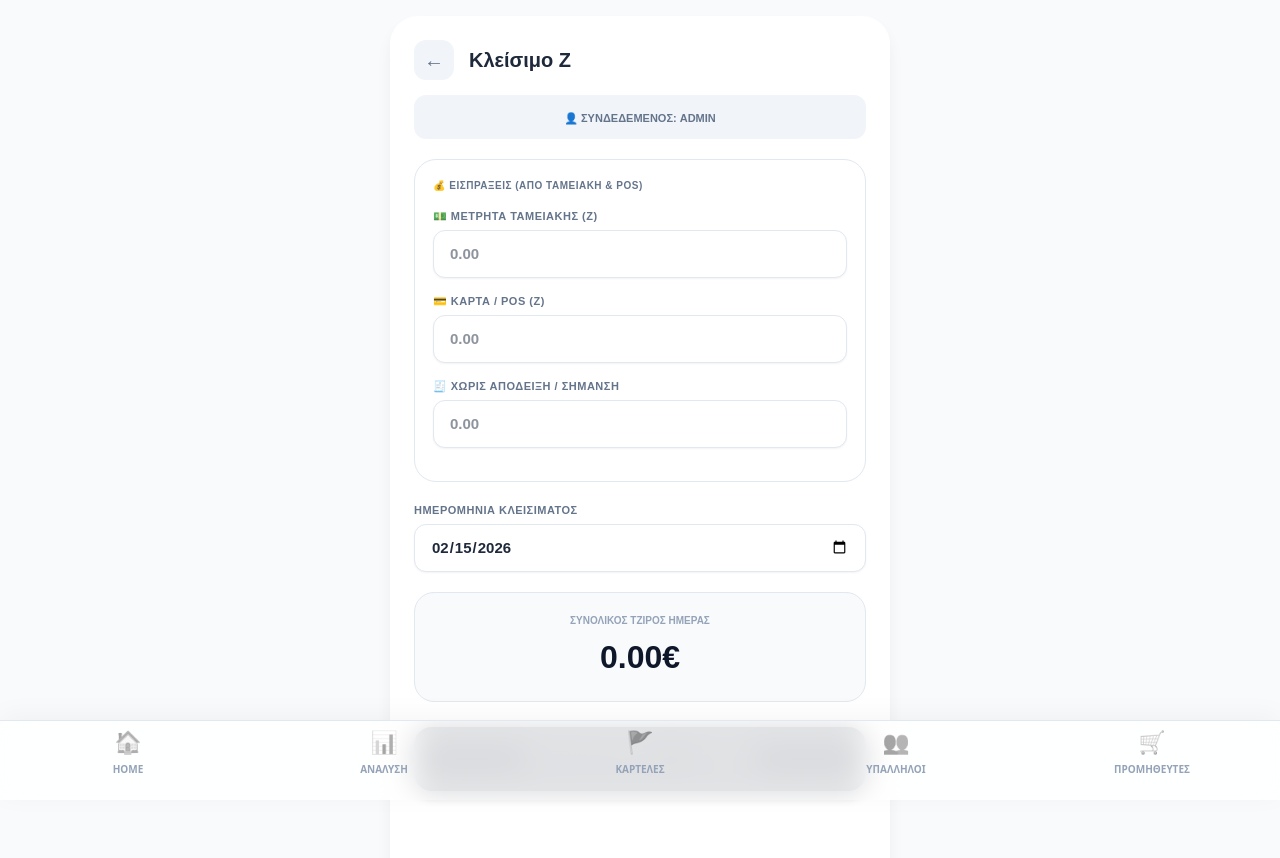
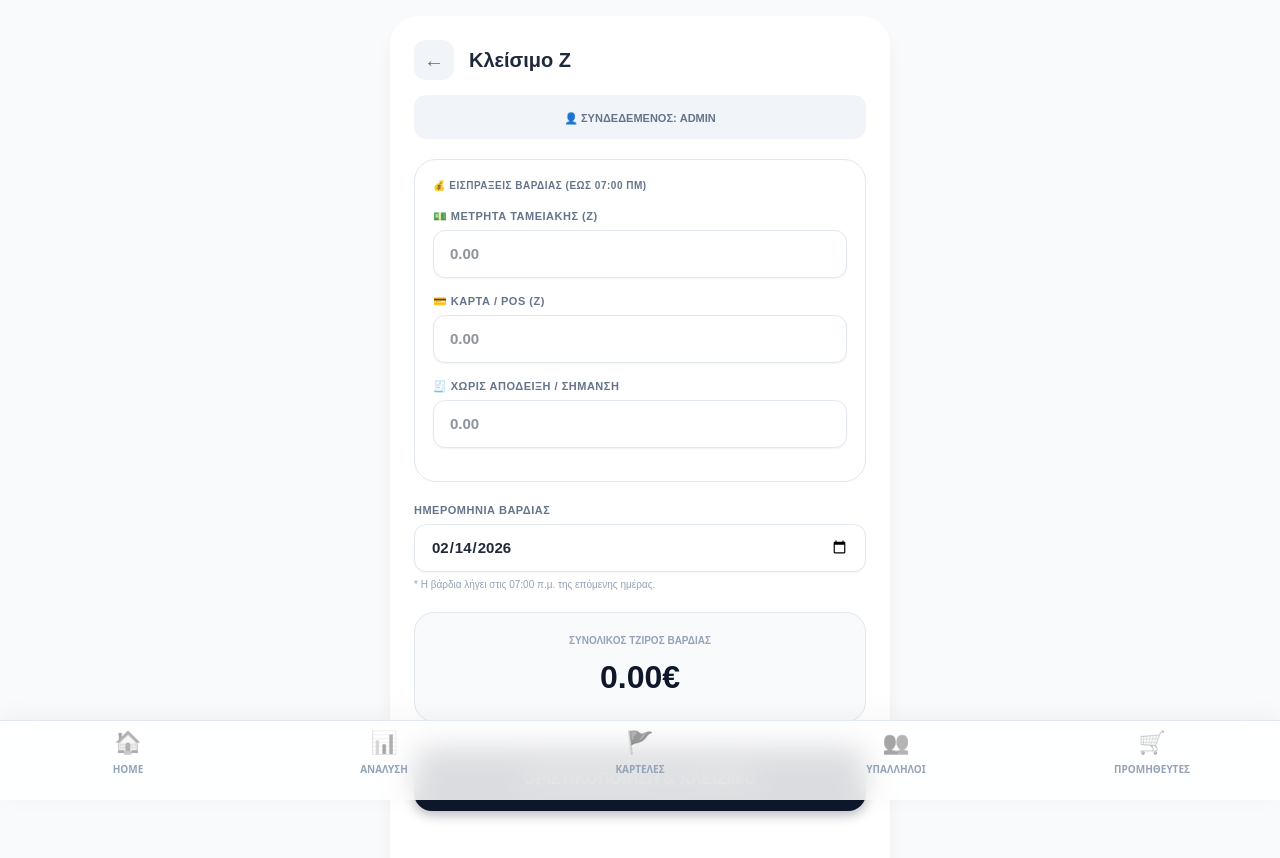
Before and after one commit to tsigris/cosy-management, a Next.js app: page /daily-z in a window 1280 px wide. Shown: the top 858 px of the page. Built offline with nearby package versions, Linux system fonts and the light colour scheme.

Commit message:
Update page.tsx

```diff
--- a/src/app/daily-z/page.tsx
+++ b/src/app/daily-z/page.tsx
@@ -3,13 +3,21 @@ import { useState, useEffect } from 'react'
 import { supabase } from '@/lib/supabase'
 import { useRouter } from 'next/navigation'
 import Link from 'next/link'
+// Εισάγουμε το subHours για τη λογική της ώρας
+import { format, subHours } from 'date-fns'
 
 export default function DailyZPage() {
   const router = useRouter()
   const [cashZ, setCashZ] = useState('')
   const [posZ, setPosZ] = useState('')
   const [noTax, setNoTax] = useState('')
-  const [date, setDate] = useState(new Date().toISOString().split('T')[0])
+
+  // ✅ ΛΟΓΙΚΗ 07:00: Αν είναι πριν τις 7πμ, δείξε την προηγούμενη μέρα ως προεπιλογή
+  const [date, setDate] = useState(() => {
+    const now = new Date()
+    return format(subHours(now, 7), 'yyyy-MM-dd')
+  })
+
   const [loading, setLoading] = useState(false)
   const [username, setUsername] = useState('Admin')
 
@@ -34,6 +42,7 @@ export default function DailyZPage() {
     if (totalSales <= 0) return alert('Παρακαλώ συμπληρώστε τα ποσά της ημέρας.')
     setLoading(true)
 
+    // ✅ Οι εγγραφές παίρνουν το σωστό date για το φιλτράρισμα
     const incomeTransactions = [
       { amount: Number(cashZ), method: 'Μετρητά (Ζ)', notes: 'Ζ ΤΑΜΕΙΑΚΗΣ', type: 'income', date, category: 'Εσοδα Ζ', created_by_name: username },
       { amount: Number(posZ), method: 'Κάρτα', notes: 'Ζ ΤΑΜΕΙΑΚΗΣ (POS)', type: 'income', date, category: 'Εσοδα Ζ', created_by_name: username },
@@ -43,7 +52,7 @@ export default function DailyZPage() {
     const { error } = await supabase.from('transactions').insert(incomeTransactions)
 
     if (!error) {
-      alert(`Το ταμείο έκλεισε επιτυχώς από τον χρήστη: ${username}`)
+      alert(`Το ταμείο έκλεισε επιτυχώς για τη βάρδια ημερομηνίας: ${format(new Date(date), 'dd/MM/yyyy')}`)
       router.push('/')
     } else {
       alert('Σφάλμα κατά την αποθήκευση: ' + error.message)
@@ -68,7 +77,7 @@ export default function DailyZPage() {
 
         {/* SECTION: ΕΣΟΔΑ */}
         <div style={sectionBox}>
-          <p style={sectionTitle}>💰 ΕΙΣΠΡΑΞΕΙΣ (ΑΠΟ ΤΑΜΕΙΑΚΗ & POS)</p>
+          <p style={sectionTitle}>💰 ΕΙΣΠΡΑΞΕΙΣ ΒΑΡΔΙΑΣ (ΕΩΣ 07:00 ΠΜ)</p>
 
           <div style={fieldBox}>
             <label style={labelStyle}>💵 ΜΕΤΡΗΤΑ ΤΑΜΕΙΑΚΗΣ (Z)</label>
@@ -88,13 +97,14 @@ export default function DailyZPage() {
 
         {/* ΗΜΕΡΟΜΗΝΙΑ */}
         <div style={{ marginBottom: '20px' }}>
-          <label style={labelStyle}>ΗΜΕΡΟΜΗΝΙΑ ΚΛΕΙΣΙΜΑΤΟΣ</label>
+          <label style={labelStyle}>ΗΜΕΡΟΜΗΝΙΑ ΒΑΡΔΙΑΣ</label>
           <input type="date" value={date} onChange={e => setDate(e.target.value)} style={dateInputStyle} />
+          <p style={{fontSize: '10px', color: '#94a3b8', marginTop: '5px'}}>* Η βάρδια λήγει στις 07:00 π.μ. της επόμενης ημέρας.</p>
         </div>
 
         {/* ΣΥΝΟΛΟ */}
         <div style={totalDisplay}>
-          <p style={labelStyle}>ΣΥΝΟΛΙΚΟΣ ΤΖΙΡΟΣ ΗΜΕΡΑΣ</p>
+          <p style={labelStyle}>ΣΥΝΟΛΙΚΟΣ ΤΖΙΡΟΣ ΒΑΡΔΙΑΣ</p>
           <h2 style={{ fontSize: '32px', margin: 0, fontWeight: '900', color: '#0f172a' }}>
             {totalSales.toFixed(2)}€
           </h2>
@@ -110,28 +120,9 @@ export default function DailyZPage() {
   )
 }
 
-// --- STYLES ---
-const mainWrapperStyle: any = {
-  backgroundColor: '#f8fafc',
-  minHeight: '100vh',
-  padding: '16px',
-  fontFamily: 'sans-serif',
-  overflowY: 'auto',
-  WebkitOverflowScrolling: 'touch'
-};
-
-const cardStyle: any = {
-  maxWidth: '500px',
-  margin: '0 auto',
-  backgroundColor: 'white',
-  borderRadius: '28px',
-  padding: '24px',
-  paddingBottom: '100px',
-  boxShadow: '0 10px 15px rgba(0,0,0,0.05)',
-  display: 'flex',
-  flexDirection: 'column'
-};
-
+// --- STYLES (Παραμένουν ως είχαν) ---
+const mainWrapperStyle: any = { backgroundColor: '#f8fafc', minHeight: '100vh', padding: '16px', fontFamily: 'sans-serif', overflowY: 'auto', WebkitOverflowScrolling: 'touch' };
+const cardStyle: any = { maxWidth: '500px', margin: '0 auto', backgroundColor: 'white', borderRadius: '28px', padding: '24px', paddingBottom: '100px', boxShadow: '0 10px 15px rgba(0,0,0,0.05)', display: 'flex', flexDirection: 'column' };
 const userLabelStyle = { marginBottom: '20px', padding: '10px', backgroundColor: '#f1f5f9', borderRadius: '12px', textAlign: 'center' as const };
 const sectionBox = { marginBottom: '20px', padding: '18px', borderRadius: '22px', border: '1px solid #e2e8f0' };
 const sectionTitle = { fontSize: '10px', fontWeight: '900', color: '#64748b', marginBottom: '15px', letterSpacing: '0.5px' };
```
